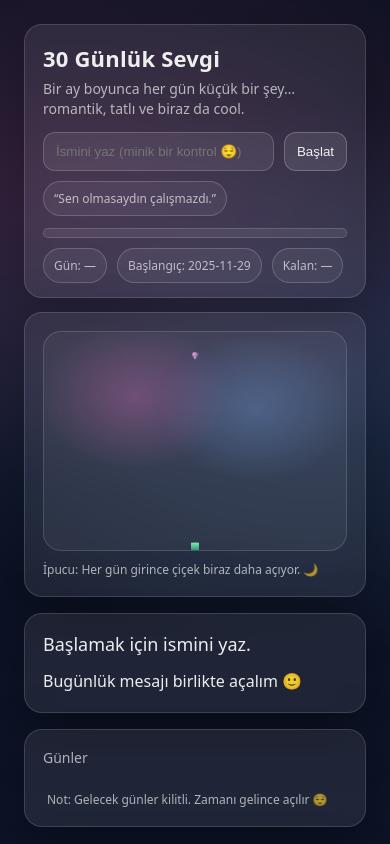
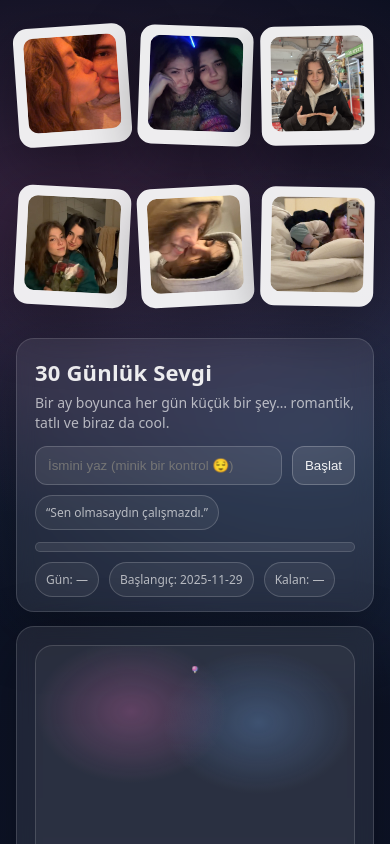
Before and after one commit to ezgiieyice/toMyLove, a plain HTML site: page index.html in a window 390 px wide. Shown: the top 844 px of the page. Drawn offline with Linux system fonts and the light colour scheme.

Commit message:
Refactor mobile styles and polaroid structure
Updated layout for mobile view and adjusted polaroid display.

```diff
--- a/index.html
+++ b/index.html
@@ -253,15 +253,29 @@
     /* İçerik üstte kalsın */
     .wrap{ position: relative; z-index: 5; }
 
-    /* Laptop ekranlarında taşmasın diye kapat */
-    @media (max-width: 1200px){
-      .edgePolaroids{ display:none; }
+    /* Mobilde kenardan içeri taşınsın (üstte grid gibi dursun) */
+    @media (max-width: 900px){
+      body{ padding: 16px; } /* mobilde biraz daha sıkı */
+      .edgePolaroids{
+        position: static;           /* artık içerikte */
+        top: auto;
+        transform: none;
+        grid-template-columns: repeat(3, minmax(0, 1fr));
+        gap: 10px;
+        margin: 10px 0 16px;
+        opacity: 1;
+        pointer-events: none;
       }
-
+      .edgePolaroids.left, .edgePolaroids.right{ left:auto; right:auto; }
+      .edgePolaroid{ width: auto; }
+      .edgePolaroid img{ height: 95px; }
+      .edgePolaroid .cap{ font-size: 11px; }
+    }
   </style>
 </head>
 
 <body>
+  <div class="wrap">
     <!-- Sol kenar (3 polaroid) -->
     <div class="edgePolaroids left">
       <div class="edgePolaroid" style="--rot:-4deg">
@@ -288,7 +302,6 @@
       </div>
     </div>
 
-  <div class="wrap">
     <div class="top">
       <div class="card hero">
         <h1>30 Günlük Sevgi</h1>
@@ -586,7 +599,7 @@
   let selectedDay = 1;
 
   function openModal(ymd){
-    const title = `${fmtTR(ymd)}${TOGETHER_DATES.includes(ymd) ? " 💗" : ""}`;
+    const title = `${fmtTR(ymd)}${HEART_DATES.includes(ymd) ? " 💗" : (TOGETHER_DATES.includes(ymd) ? " 👭" : "")}`;
     modalTitle.textContent = title;
 
     const note = TOGETHER_NOTES[ymd] ? TOGETHER_NOTES[ymd] : "Bu gün için küçük bir not ekleyebilirsin 🙂";
```
Lines whose indentation alone changed are shown as unchanged.
